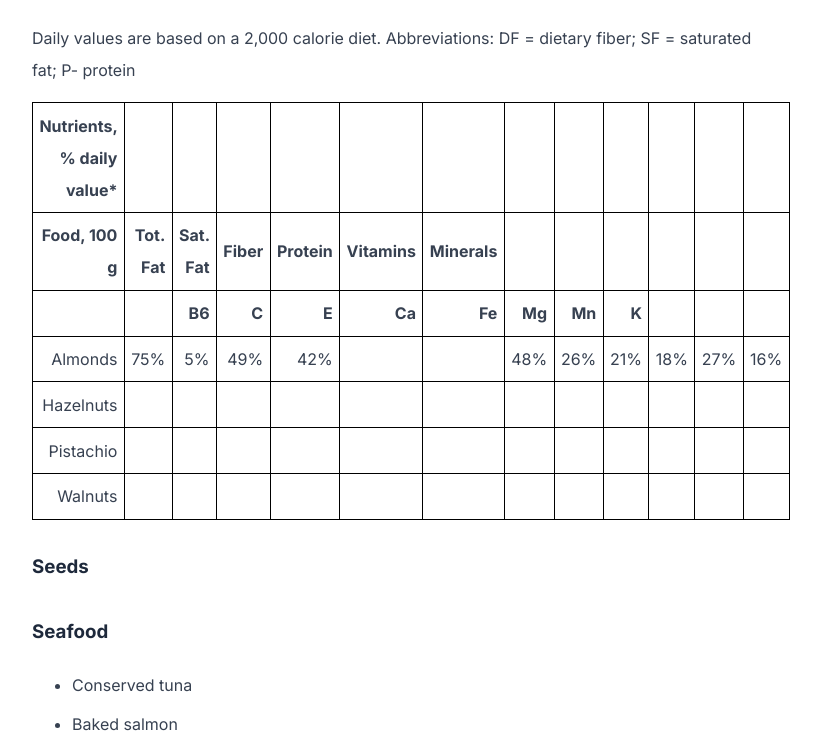
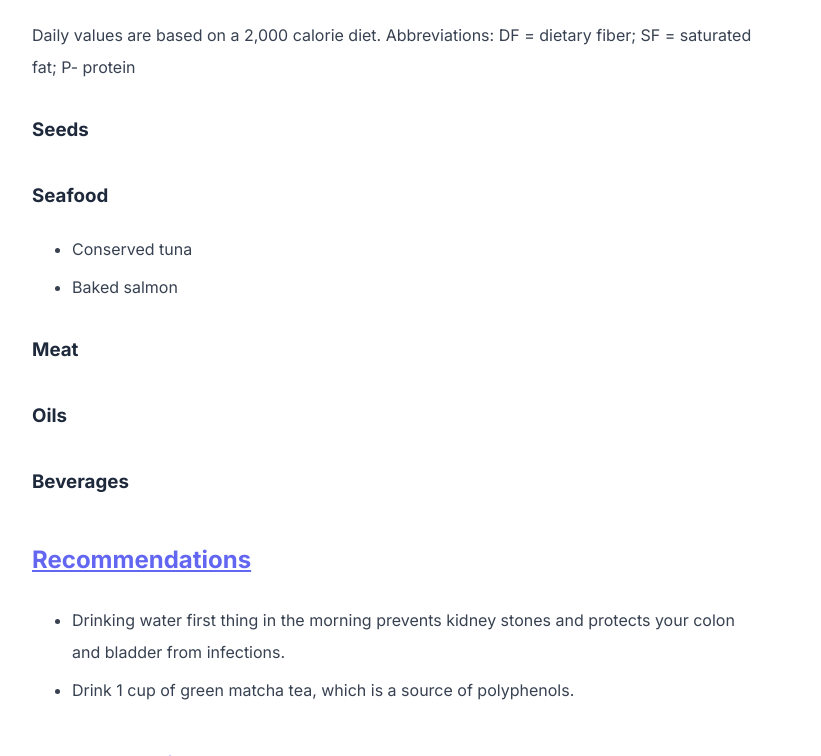
Before and after one commit to abhinavs/moonwalk, a Jekyll site: the page built from _posts/2023-07-24-nutrition-pattern.md, in a window 1280 px wide and 900 px high, scrolled down 1288 px, cut to the strip 144-900 px from the top of the window. Shown: the whole strip, without its empty margins (248-1069 px from the left). Built offline with Jekyll 4.4.1, drawn with Linux system fonts in a browser that asks for light colours; some of the changed text lies outside the part shown.

Commit message:
Update 2023-07-24-nutrition-pattern.md

```diff
--- a/_posts/2023-07-24-nutrition-pattern.md
+++ b/_posts/2023-07-24-nutrition-pattern.md
@@ -29,18 +29,8 @@ layout: post
 
 Although nuts are high in calories, fibers, and fats, nut consumption is not connected with weight gain [1]. On the contrary, including nuts in a diet may actually help with weight control [1]. Almonds and hazelnuts are the lowest in saturated fat, while walnuts are a good source of omega-3 fats.
 
-<iframe allowtransparency="true" src="https://docs.google.com/spreadsheets/d/e/2PACX-1vQBPRIgtkht6gWdVDhJESPsngZ20JCD20vzts7qe_1sGdpDb_UUdXzUfFjLb27DO_1Onxgp6kmeLY-B/pubhtml?gid=2112263921&amp;single=true&amp;widget=true&amp;headers=false" style="height:235px;width:100%;frameborder:0px" ></iframe>
+<iframe allowtransparency="true" src="https://docs.google.com/spreadsheets/d/e/2PACX-1vQBPRIgtkht6gWdVDhJESPsngZ20JCD20vzts7qe_1sGdpDb_UUdXzUfFjLb27DO_1Onxgp6kmeLY-B/pubhtml?gid=2112263921&amp;single=true&amp;widget=true&amp;headers=false" style="height:232px;width:100%;frameborder:0px" ></iframe>
 Daily values are based on a 2,000 calorie diet. Abbreviations: DF = dietary fiber; SF = saturated fat; P- protein
-
-|                                     Nutrients, % daily value*                                  |
-|   Food, 100 g  | Tot. Fat| Sat. Fat|  Fiber  | Protein |   Vitamins   |         Minerals       |
-|                |                                       | B6 | C  | E  | Ca | Fe | Mg | Mn | K  |
-| --------------:| -------:| -------:| -------:| -------:| --:| --:| --:| --:| --:| --:| --:| --:|
-| Almonds        |   75%   |   5%    |   49%   |   42%   |    |    | 48%| 26%| 21%| 18%| 27%| 16%|
-| Hazelnuts      |
-| Pistachio      |
-| Walnuts        |
-
 
 ### Seeds
 
```
